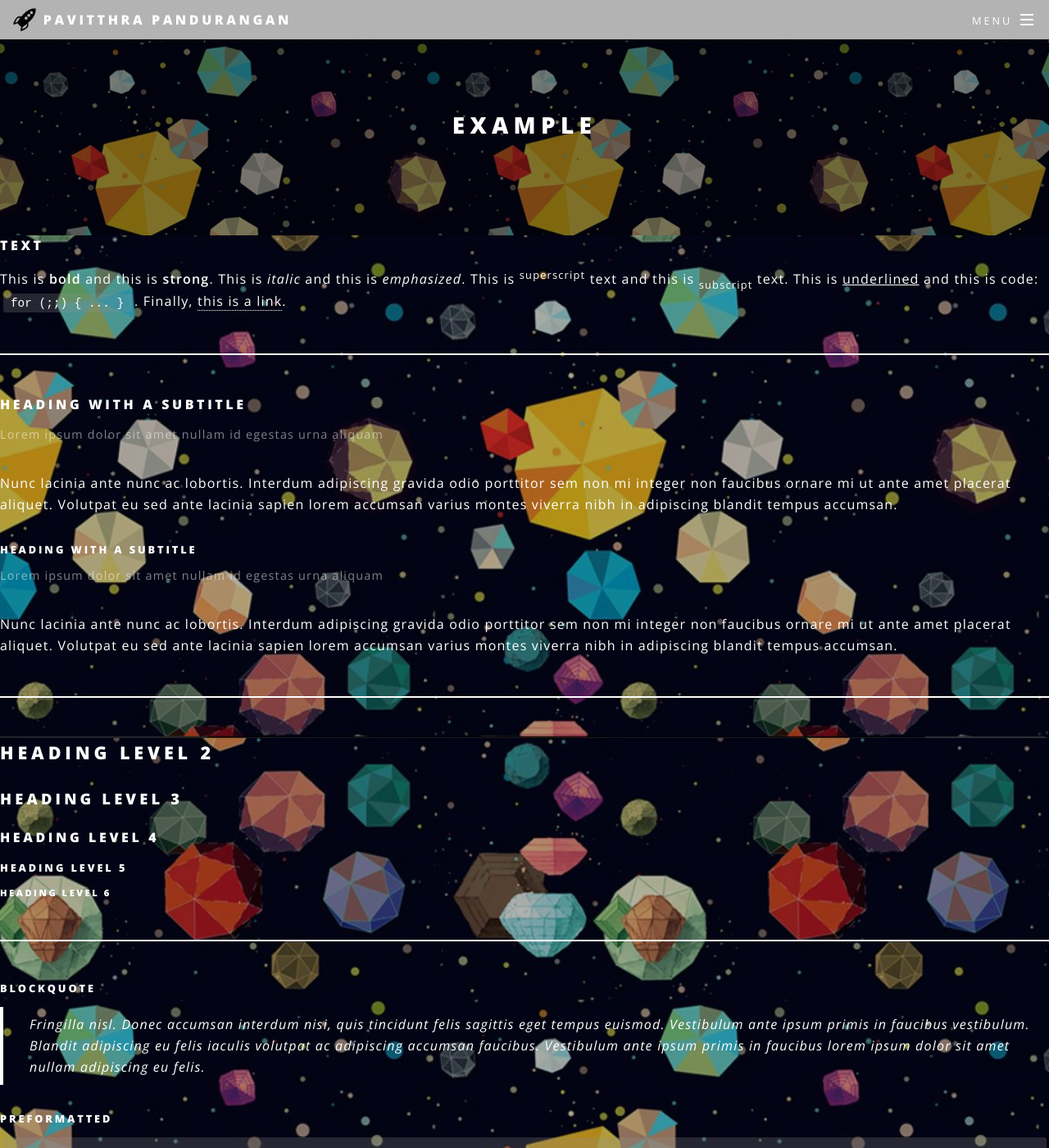
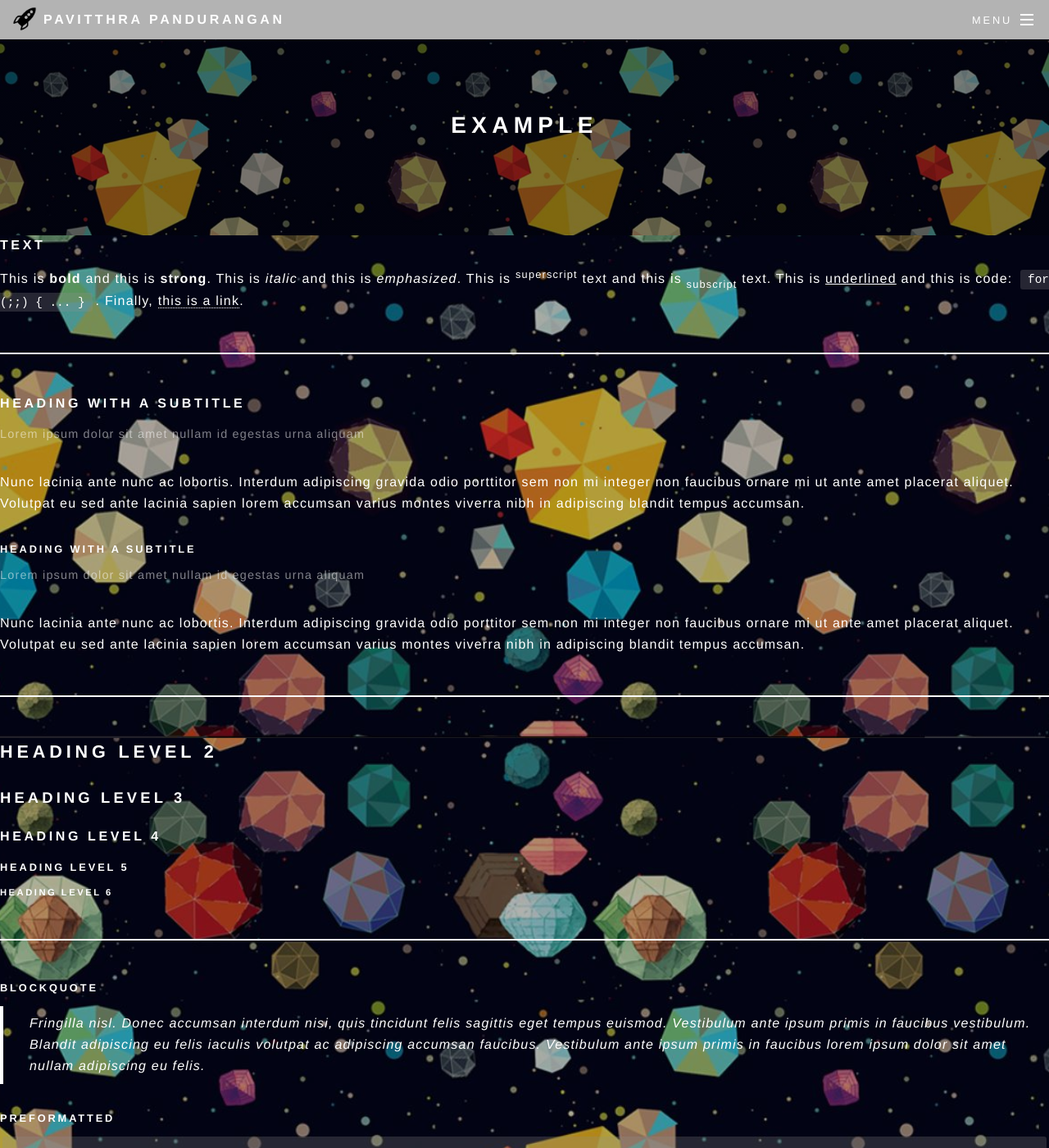
Before and after one commit to pavitthrap/pavitthrap.github.io, a Jekyll site: the page built from example.html, in a window 1280 px wide and 1400 px high. Shown: the whole window at 82% size. Built offline with Jekyll 4.4.1, drawn with Linux system fonts in a browser that asks for light colours.

Commit message:
google font

```diff
--- a/_includes/head.html
+++ b/_includes/head.html
@@ -9,5 +9,5 @@
   <!--[if lte IE 8]><link rel="stylesheet" href="{{ "/css/ie8.css" | prepend: site.baseurl }}" /><![endif]-->
   <!--[if lte IE 9]><link rel="stylesheet" href="{{ "/css/ie9.css" | prepend: site.baseurl }}" /><![endif]-->
   <link rel="alternate" type="application/rss+xml" title="{{ site.title }}" href="{{ "/feed.xml" | prepend: site.baseurl | prepend: site.url }}">
-  <link href='http://fonts.googleapis.com/css?family=Open+Sans:400,400italic,600,600italic,800,800italic' rel='stylesheet' type='text/css'>
+
 </head>
--- a/css/main.scss
+++ b/css/main.scss
@@ -52,7 +52,7 @@ $baseurl: '{{ site.baseurl }}/images';
 
 	body, input, select, textarea {
 		color: _palette(fg);
-		font-family: 'Open Sans', Helvetica, sans-serif;
+		font-family: Helvetica, sans-serif, 'Open Sans';
 		font-size: 15pt;
 		font-weight: _font(weight);
 		letter-spacing: _size(letter-spacing);
```
